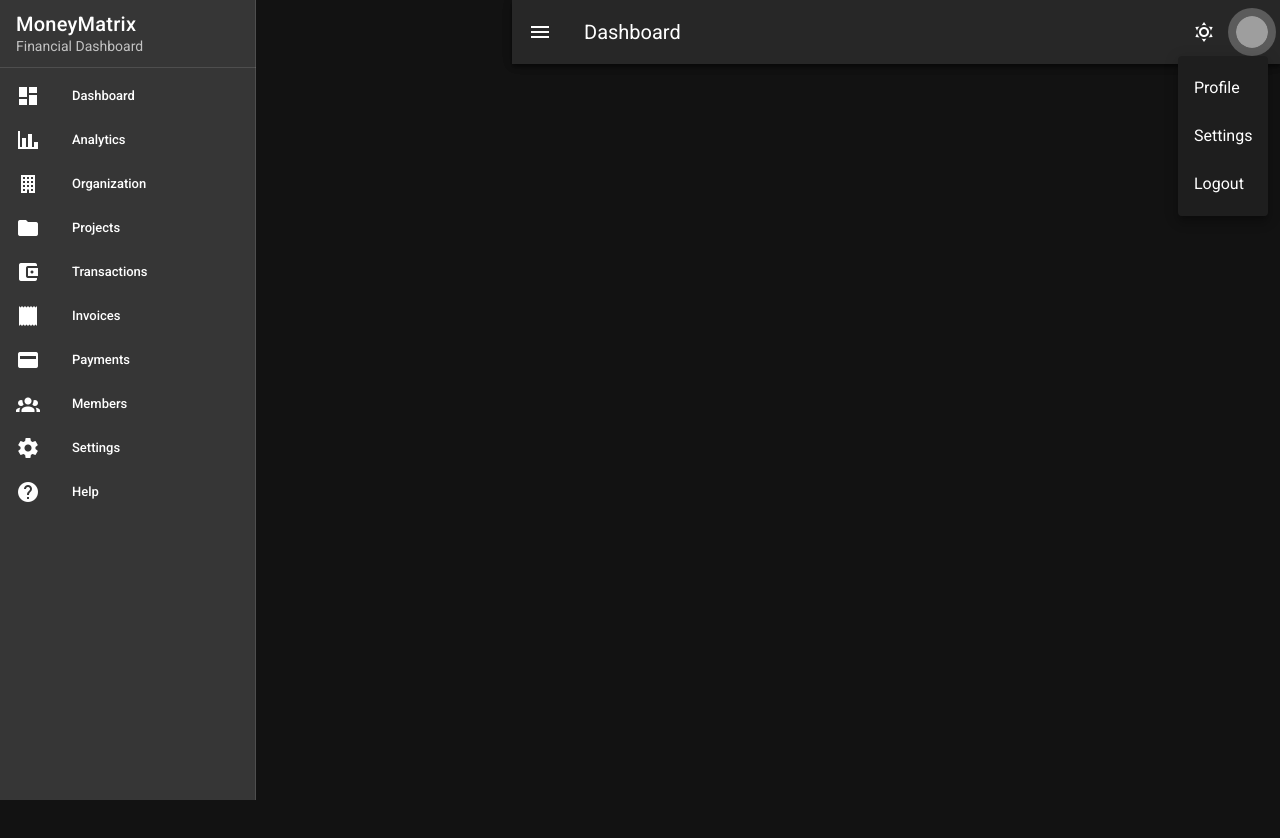
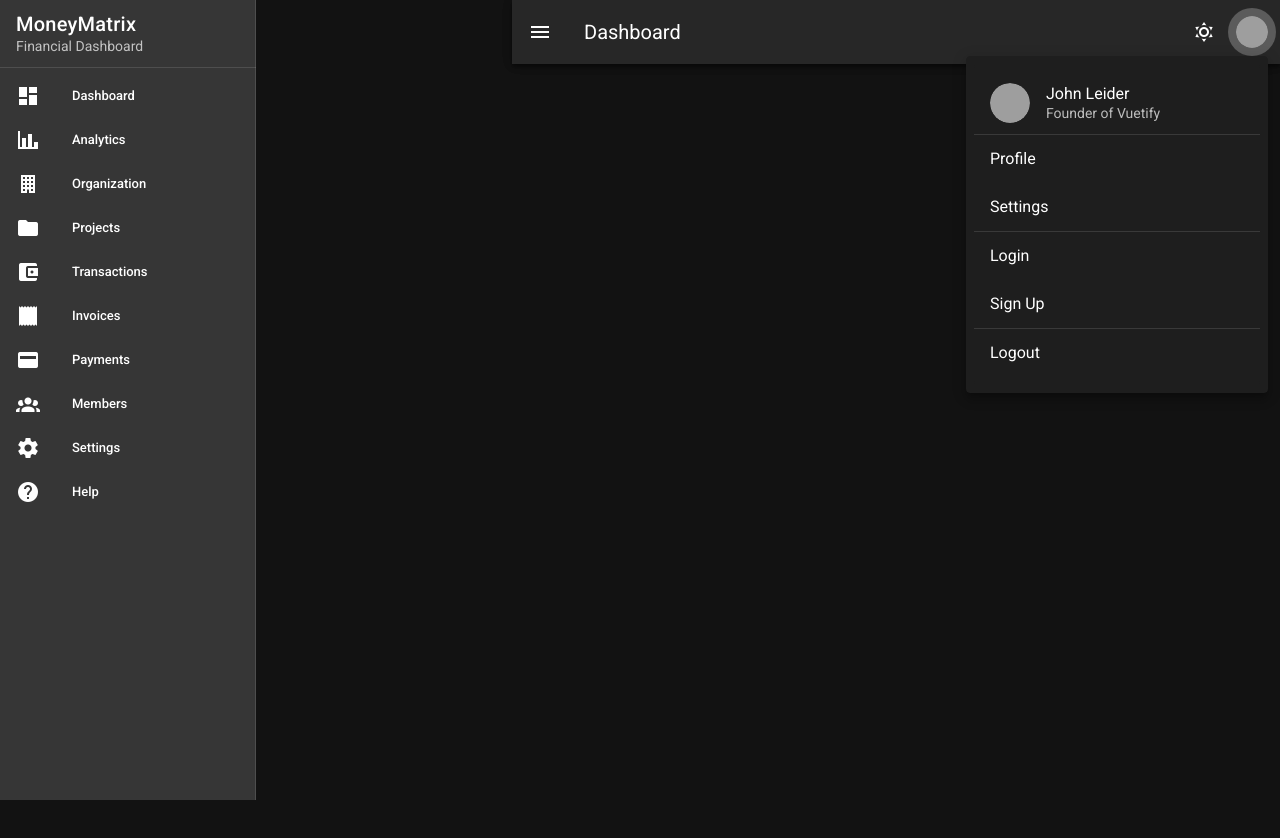
Before and after one commit to rkgupta-dev/finance-dashboard, a Vue app: page /dashboard in a window 1280 px wide. Both pictures are taken after a click on the button 1252 px from the left and 32 px from the top of the page. Shown: the top 838 px of the page. Built offline with nearby package versions, Linux system fonts and the light colour scheme; grey boxes are pictures that could not be loaded.

Commit message:
updated profile dropdown

```diff
--- a/src/components/DashboardLayout.vue
+++ b/src/components/DashboardLayout.vue
@@ -48,17 +48,46 @@
             </v-avatar>
           </v-btn>
         </template>
+        <v-card class="pa-2">
           <v-list>
+            <v-list-item>
+              <v-list-item-avatar>
+                <img
+                  src="https://cdn.vuetifyjs.com/images/john.jpg"
+                  alt="John"
+                />
+              </v-list-item-avatar>
+              <v-list-item-content>
+                <v-list-item-title>John Leider</v-list-item-title>
+                <v-list-item-subtitle>Founder of Vuetify</v-list-item-subtitle>
+              </v-list-item-content>
+            </v-list-item>
+
+            <v-divider></v-divider>
+
             <v-list-item>
               <v-list-item-title>Profile</v-list-item-title>
             </v-list-item>
             <v-list-item>
               <v-list-item-title>Settings</v-list-item-title>
             </v-list-item>
+
+            <v-divider></v-divider>
+
+            <v-list-item>
+              <v-list-item-title>Login</v-list-item-title>
+            </v-list-item>
+            <v-list-item>
+              <v-list-item-title>Sign Up</v-list-item-title>
+            </v-list-item>
+
+            <v-divider></v-divider>
+
             <v-list-item>
               <v-list-item-title>Logout</v-list-item-title>
             </v-list-item>
           </v-list>
+        </v-card>
       </v-menu>
     </v-app-bar>
 
```
Lines whose indentation alone changed are shown as unchanged.
